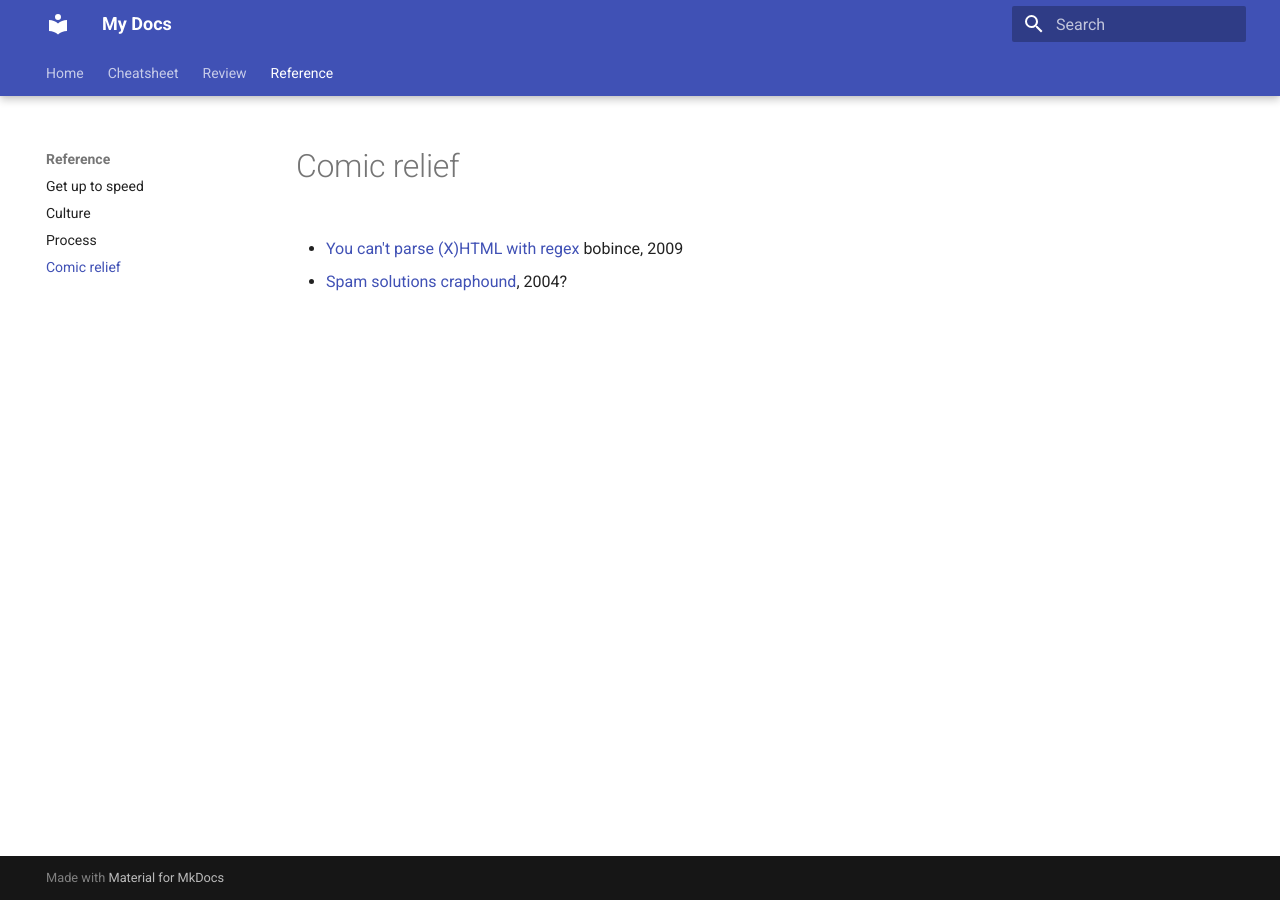
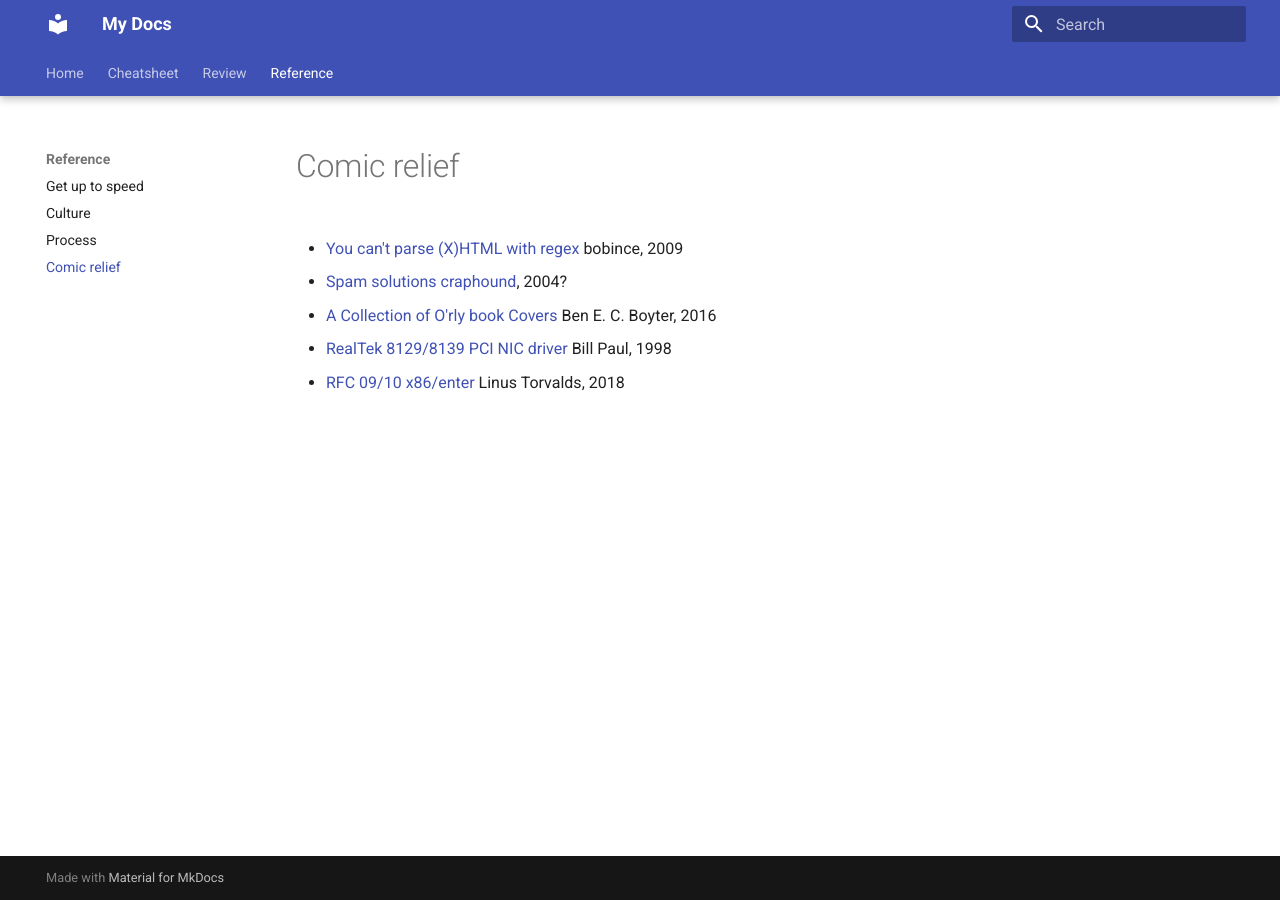
Before and after one commit to sed-i/sed-i.github.io, an MkDocs documentation site: the page built from docs/reference/comic-relief.md, in a window 1280 px wide. Built offline with MkDocs 1.6.1 and Material for MkDocs 9.7.7, drawn with Linux system fonts in a browser that asks for light colours.

Commit message:
Add links

```diff
--- a/docs/reference/comic-relief.md
+++ b/docs/reference/comic-relief.md
@@ -5,3 +5,12 @@
 
 - [Spam solutions](https://yro.slashdot.org/comments.pl?sid=103104&cid=8783189)
   [craphound](https://craphound.com/spamsolutions.txt), 2004?
+
+- [A Collection of O'rly book Covers](https://boyter.org/2016/04/collection-orly-book-covers/)
+  Ben E. C. Boyter, 2016
+
+- [RealTek 8129/8139 PCI NIC driver](https://people.freebsd.org/~wpaul/RealTek/3.0/if_rl.c)
+  Bill Paul, 1998
+
+- [RFC 09/10 x86/enter](https://lkml.org/lkml/2018/1/21/192)
+  Linus Torvalds, 2018
```
Also changed, not shown: docs/reference/get-up-to-speed.md (+3 -0 lines), docs/reference/process.md (+3 -0 lines).
